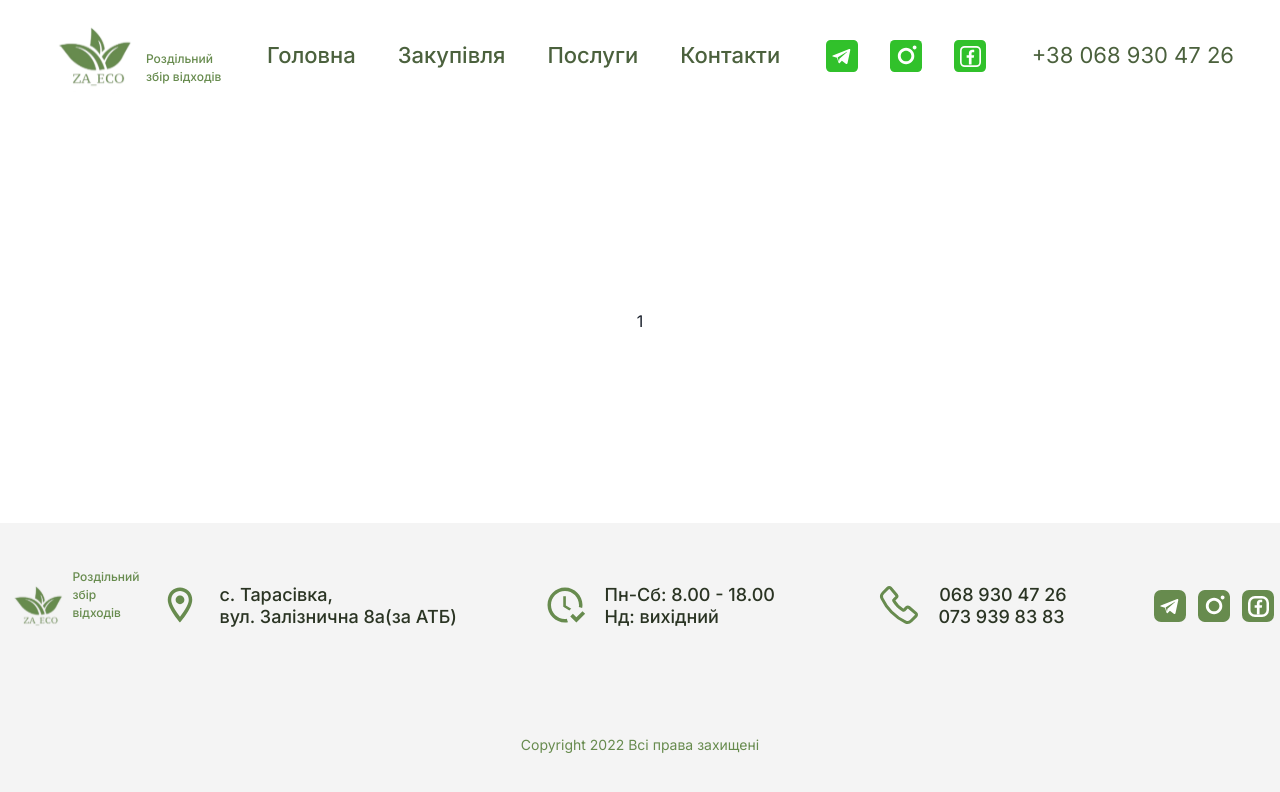
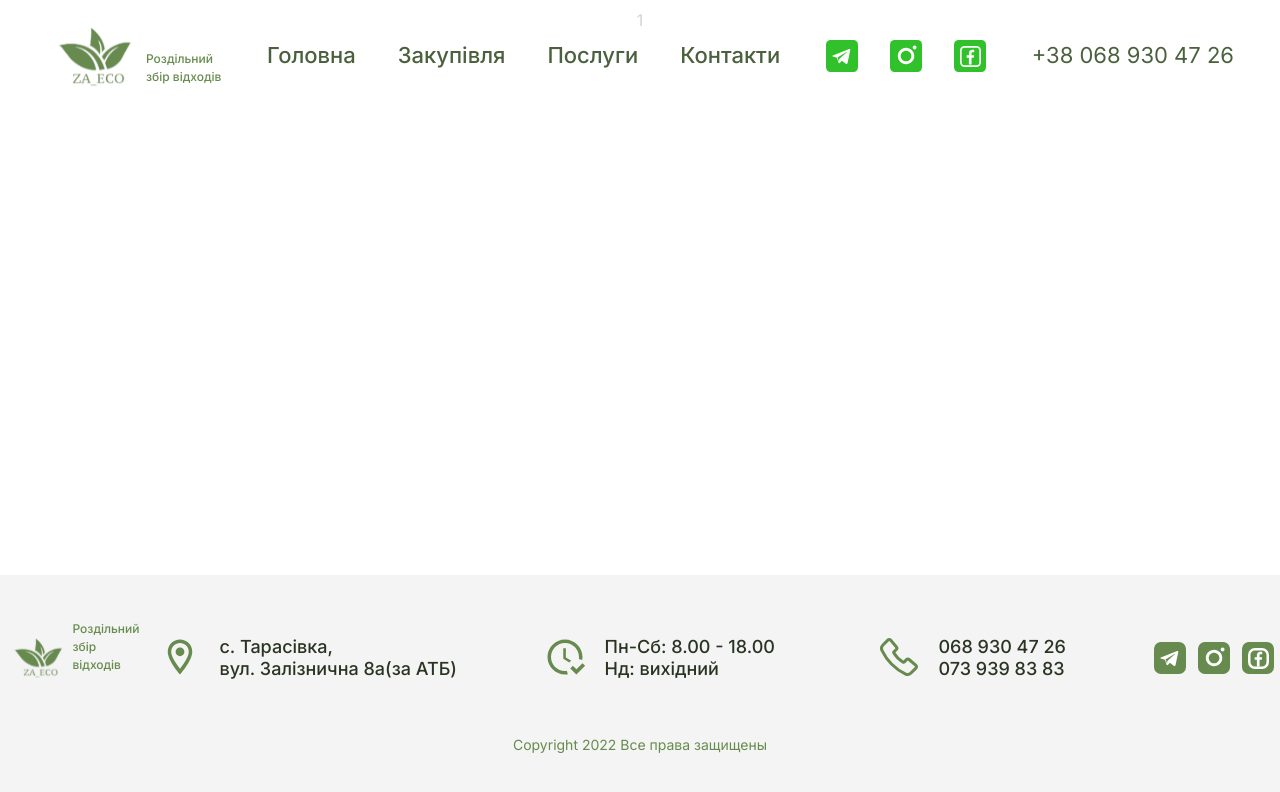
Before and after one commit to EvgeniiVoznyuk/ecoboyarka, a React (Create React App) app: page /trucking in a window 1280 px wide. Shown: the top 792 px of the page. Built offline with nearby package versions, Linux system fonts and the light colour scheme; what google-spreadsheet would draw is missing.

Commit message:
fixes (#20)

```diff
--- a/src/components/Footer/Footer.tsx
+++ b/src/components/Footer/Footer.tsx
@@ -1,5 +1,13 @@
 import React from 'react';
-import { Flex, Image, Text, Link, Box, VStack } from '@chakra-ui/react';
+import {
+  Flex,
+  Image,
+  Text,
+  Link,
+  Box,
+  Container,
+  VStack,
+} from '@chakra-ui/react';
 import Logo from '../Logo/Logo';
 import location from '../../img/location.svg';
 import clock from '../../img/clock.svg';
@@ -10,16 +18,9 @@ import footerFacebook from '../../img/footer/footer_facebook.svg';
 
 const Footer = () => {
   return (
-    <Flex
-      direction="column"
-      p="45px 30px"
-      bgColor="white.200"
-      gap="90px"
-      justify="center"
-      alignItems="center"
-      w="100%"
-      my="0 !important"
-    >
+    <Flex p="45px 10px" bgColor="white.200" w="100%" my="0 !important">
+      <Container maxW="1600px">
+        <VStack gap="30px">
           <Flex
             alignItems="center"
             direction={{ base: 'column', xl: 'row' }}
@@ -65,30 +66,17 @@ const Footer = () => {
             <Flex display={{ xl: 'flex', base: 'none' }} gap="18px">
               <Image maxW="42px" maxH="42px" src={phone} />
 
-          <VStack spacing={0} w="129px">
-            <Link
-              href="tel:+380689304726"
-              _hover={{ color: 'green.300', textDecoration: 'none' }}
-              fontSize="18px"
-              fontWeight="500"
-              color="green.100"
-              lineHeight="22px"
-            >
-              068 930 47 26
-            </Link>
-
-            <Link
-              href="tel:+380739398383"
-              _hover={{ color: 'green.300', textDecoration: 'none' }}
+              <Text
                 fontSize="18px"
                 fontWeight="500"
                 color="green.100"
                 lineHeight="22px"
                 w="129px"
               >
+                068 930 47 26
+                <br />
                 073 939 83 83
-            </Link>
-          </VStack>
+              </Text>
             </Flex>
 
             <Flex gap="12px">
@@ -103,15 +91,20 @@ const Footer = () => {
                 <Image maxW="32px" maxH="32px" src={footerInstagram} />
               </Link>
 
-          <Link href="https://www.facebook.com/za.eco.ukraine" target="_blank">
+              <Link
+                href="https://www.facebook.com/za.eco.ukraine"
+                target="_blank"
+              >
                 <Image maxW="32px" maxH="32px" src={footerFacebook} />
               </Link>
             </Flex>
           </Flex>
 
           <Text fontSize="14px" fontWeight="400" color="green.300">
-        Copyright 2022 Всі права захищені
+            Copyright 2022 Все права защищены
           </Text>
+        </VStack>
+      </Container>
     </Flex>
   );
 };
--- a/src/components/Header/Header.tsx
+++ b/src/components/Header/Header.tsx
@@ -14,7 +14,6 @@ const Header = () => {
       bgImage={header}
       minH="100vh"
       my="0 !important"
-      mt="-111px !important"
     >
       <Box pt={{ base: '40px', md: '100px' }}>
         <VStack spacing={{ base: '44px', md: '120px', lg: '44px' }}>
--- a/src/components/Header/HeaderNav.tsx
+++ b/src/components/Header/HeaderNav.tsx
@@ -16,6 +16,8 @@ const HeaderNav = () => {
       backgroundColor="white.80"
       justifyContent="center"
       zIndex="1"
+      position="fixed"
+      top="0"
     >
       <Container maxW="1600px">
         <Flex
--- a/src/components/sections/SliderSection/SliderCard.tsx
+++ b/src/components/sections/SliderSection/SliderCard.tsx
@@ -1,12 +1,14 @@
 import { Flex, VStack, Text, Image, Link } from '@chakra-ui/react';
+import { Link as RouterLink } from 'react-router-dom';
 
 interface IProps {
   img: string;
   title: string;
   color: string;
+  url: string;
   description: string;
 }
-const SliderCard = ({ img, title, color, description }: IProps) => {
+const SliderCard = ({ img, title, color, description, url }: IProps) => {
   return (
     <VStack
       boxShadow="(0px 4px 4px rgba(0, 0, 0, 0.25))"
@@ -40,7 +42,7 @@ const SliderCard = ({ img, title, color, description }: IProps) => {
         {description}
       </Text>
 
-      <Link href="#products&prices" fontSize="18px" color="green.500">
+      <Link as={RouterLink} to={url} fontSize="18px" color="green.500">
         Детальніше
       </Link>
     </VStack>
--- a/src/constants/shared.ts
+++ b/src/constants/shared.ts
@@ -1,6 +1,7 @@
 import newspapper from '../img/newspaper.svg';
 import glass from '../img/wineglass.svg';
 import bottle from '../img/bottle.svg';
+import microchip from '../img/microchip.svg';
 
 const NAV_LINKS = [
   { title: 'Головна', to: '/' },
@@ -16,6 +17,7 @@ const SLIDER_ITEMS = [
     description:
       'Наша компанія приймає  макулатуру на вторинну переробку. Ми допомагаємо вигідно здати макулатуру всіх марок у мінімальних об’ємах або оптом.',
     color: '#2349E4',
+    url: '/waste-paper',
   },
   {
     img: glass,
@@ -23,6 +25,7 @@ const SLIDER_ITEMS = [
     description:
       'Наша компанія приймає  макулатуру на вторинну переробку. Ми допомагаємо вигідно здати макулатуру всіх марок у мінімальних об’ємах або оптом.',
     color: '#6AD44C',
+    url: '/cullet',
   },
   {
     img: bottle,
@@ -30,27 +33,15 @@ const SLIDER_ITEMS = [
     description:
       'Наша компанія приймає  макулатуру на вторинну переробку. Ми допомагаємо вигідно здати макулатуру всіх марок у мінімальних об’ємах або оптом.',
     color: '#F3D94C',
+    url: '/plastic',
   },
   {
-    img: newspapper,
-    title: 'Макулатура',
+    img: microchip,
+    title: 'Мікрочіпи',
     description:
       'Наша компанія приймає  макулатуру на вторинну переробку. Ми допомагаємо вигідно здати макулатуру всіх марок у мінімальних об’ємах або оптом.',
-    color: '#2349E4',
-  },
-  {
-    img: glass,
-    title: 'Скло',
-    description:
-      'Наша компанія приймає  макулатуру на вторинну переробку. Ми допомагаємо вигідно здати макулатуру всіх марок у мінімальних об’ємах або оптом.',
-    color: '#6AD44C',
-  },
-  {
-    img: bottle,
-    title: 'Пластик',
-    description:
-      'Наша компанія приймає  макулатуру на вторинну переробку. Ми допомагаємо вигідно здати макулатуру всіх марок у мінімальних об’ємах або оптом.',
-    color: '#F3D94C',
+    color: '##7244F6',
+    url: '/microchips',
   },
 ];
 
```
Also changed, not shown: src/img/microchip.svg (added). Lines whose indentation alone changed are shown as unchanged.
